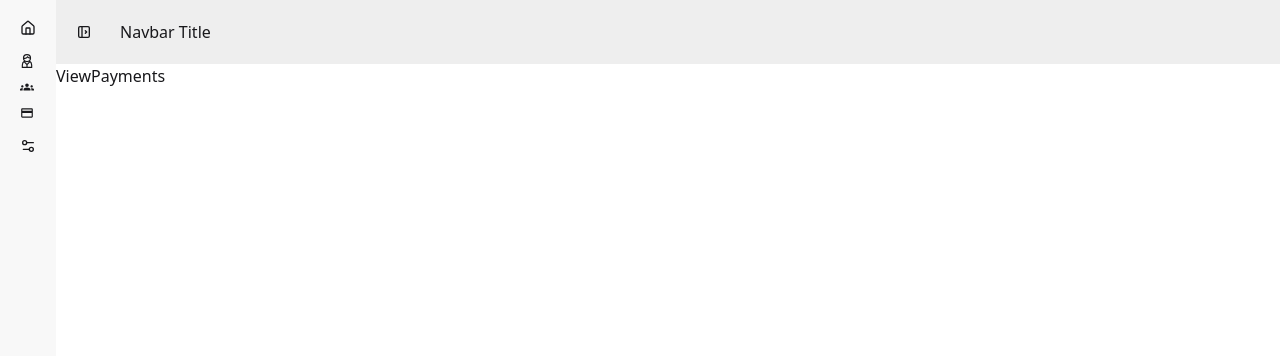
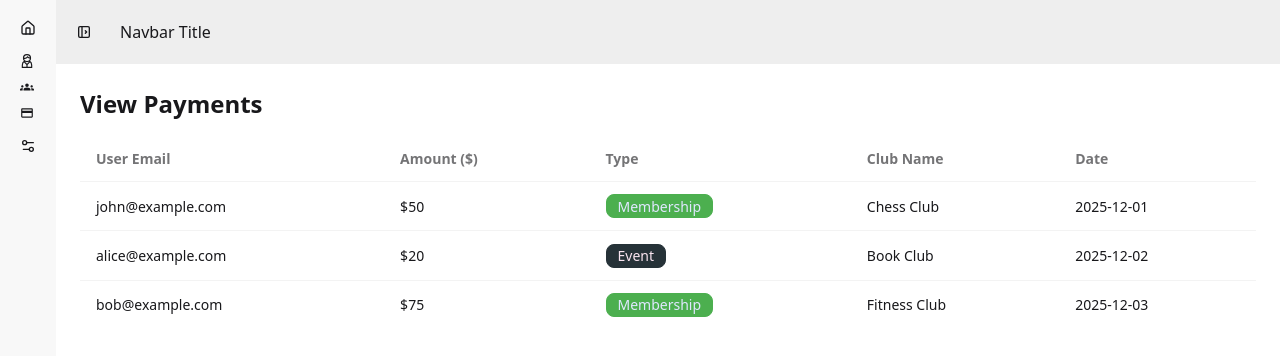
Before and after one commit to Azizul-haque1/club-sphere-client, a React (Vite) app: page /dashboard/view-payments in a window 1280 px wide. Shown: the top 356 px of the page. Built offline with nearby package versions, Linux system fonts and the light colour scheme; no server answers; sample sign-in values are in the browser's storage.

Commit message:
admin view paymnets UI added

```diff
--- a/src/pages/Dashboard/Admin/ViewPayments.jsx
+++ b/src/pages/Dashboard/Admin/ViewPayments.jsx
@@ -1,9 +1,75 @@
-import React from 'react';
+import React from "react";
 
 const ViewPayments = () => {
+    // Sample static payment data
+    const payments = [
+        {
+            userEmail: "john@example.com",
+            amount: 50,
+            type: "Membership",
+            clubName: "Chess Club",
+            date: "2025-12-01"
+        },
+        {
+            userEmail: "alice@example.com",
+            amount: 20,
+            type: "Event",
+            clubName: "Book Club",
+            date: "2025-12-02"
+        },
+        {
+            userEmail: "bob@example.com",
+            amount: 75,
+            type: "Membership",
+            clubName: "Fitness Club",
+            date: "2025-12-03"
+        }
+    ];
+
+    // Badge color based on type
+    const typeBadge = (type) => {
+        const classes = {
+            Membership: "badge badge-primary",
+            Event: "badge badge-secondary"
+        };
+        return classes[type] || "badge";
+    };
+
     return (
-        <div>
-            ViewPayments
+        <div className="p-6">
+            <h1 className="text-2xl font-bold mb-4">View Payments</h1>
+
+            <div className="overflow-x-auto">
+                <table className="table w-full">
+                    {/* Table head */}
+                    <thead>
+                        <tr>
+                            <th>User Email</th>
+                            <th>Amount ($)</th>
+                            <th>Type</th>
+                            <th>Club Name</th>
+                            <th>Date</th>
+                        </tr>
+                    </thead>
+
+                    {/* Table body */}
+                    <tbody>
+                        {payments.map((payment, index) => (
+                            <tr key={index}>
+                                <td>{payment.userEmail}</td>
+                                <td>${payment.amount}</td>
+                                <td>
+                                    <span className={typeBadge(payment.type)}>
+                                        {payment.type}
+                                    </span>
+                                </td>
+                                <td>{payment.clubName}</td>
+                                <td>{payment.date}</td>
+                            </tr>
+                        ))}
+                    </tbody>
+                </table>
+            </div>
         </div>
     );
 };
```
